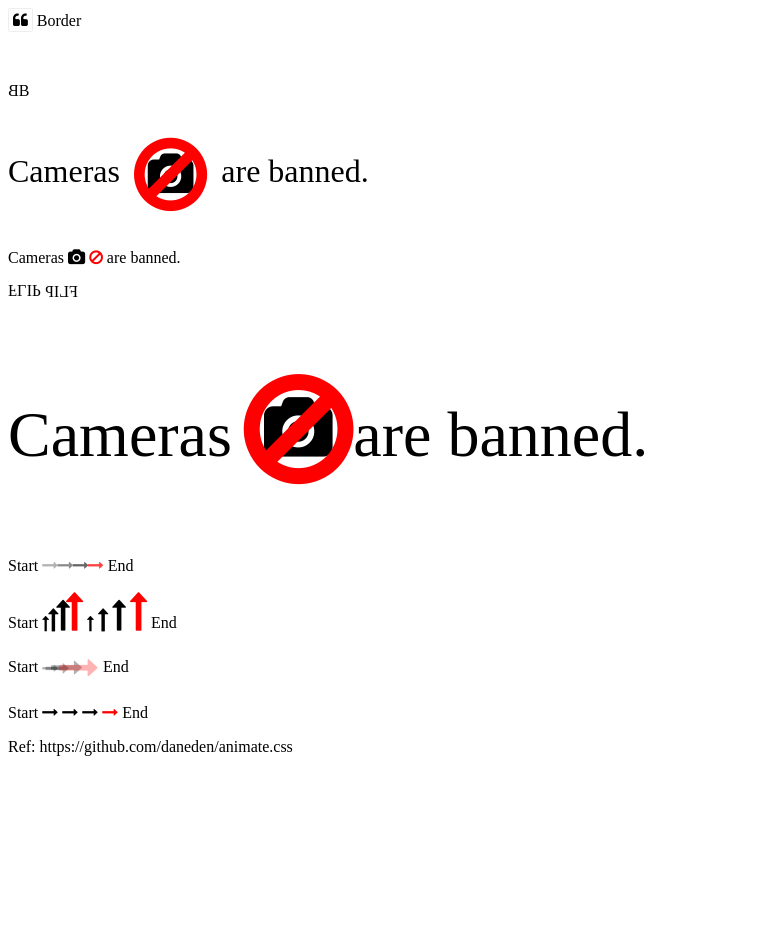
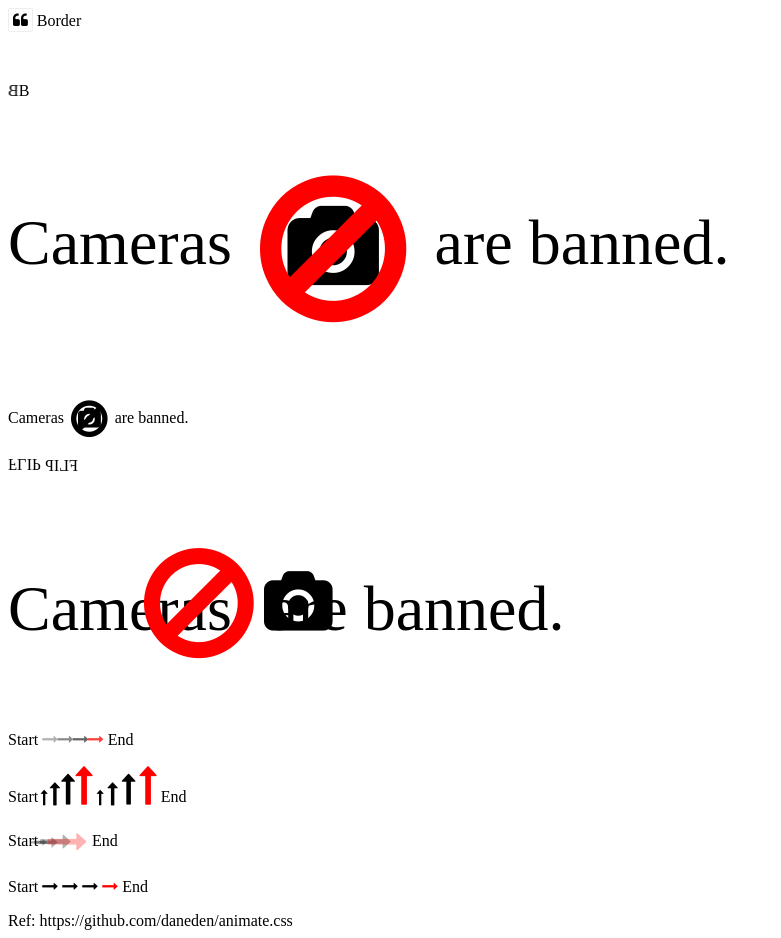
Before and after one commit to amitguptagwl/tag-based-styler, a plain HTML site: page index.html in a window 1280 px wide. Shown: the part 680-1618 px from the top of the page, without its empty margins (0-781 px from the left). Before the commit the page ends 1444 px from the top, so only its background shows below. Drawn offline with nearby package versions, Linux system fonts and the light colour scheme.

Commit message:
Change the way to pull
1. Let user pull selected item
2. pull as per element width not total width.

```diff
--- a/index.html
+++ b/index.html
@@ -87,7 +87,7 @@
 <p><i class="ds" text="amit" ds_transform="rotate(45deg)"></i></p>
 <p><i class="fa fa-flip-horizontal">B</i>B</i></p>
 
-<p class="large">Cameras
+<p style="font-size: 5vw">Cameras
 <span  class="fa-stack fa-lg">
 	<i  class="fa fa-camera fa-stack-1x"></i>
 	<i  class="fa fa-ban fa-stack-2x red"></i>
@@ -96,15 +96,15 @@ are banned.
 </p>
 
 <p>Cameras
-<span>
-	<i  class="fa fa-camera"></i>
-	<i  class="fa fa-ban" size=2 style="color: red"></i>
+<span class="fa-stack fa-lg">
+	<i  class="fa fa-camera fa-stack-1x"></i>
+	<i  class="fa fa-ban fa-stack-2x"></i>
 </span>
 are banned.
 </p>
 <p><span class="fa fa-flip-vertical">FLIP</span> <span class="fa fa-flip-horizontal">FLIP</span></p>
 <p style="font-size: 5vw">Cameras&nbsp;
-	<span class="ds_stack fa rubberBand animated infinite mdl" pull="82" font-size="1,2">
+	<span class="ds_stack fa rubberBand animated infinite mdl" pull="43|1" font-size="1,2">
 		<i  class="fa fa-camera"></i>
 		<i  class="fa fa-ban red"></i>
 	</span>are banned.
@@ -112,7 +112,7 @@ are banned.
 
 <p>
 	Start
-	<span class="ds_stack" pull="30" opacity="0.3,1">
+	<span class="ds_stack" pull="30|1,2,3" opacity="0.3,1">
 		<i class="fa fa-long-arrow-right ds_i"></i>
 		<i class="fa fa-long-arrow-right ds_i"></i>
 		<i class="fa fa-long-arrow-right ds_i"></i>
@@ -212,17 +212,34 @@ https://github.com/daneden/animate.css
 
 			var pullV = p.attr("pull");
 			if(pullV){
-				var cArr = p.children();
-				var m = -0.01*pullV;
-				for(k =1; k< cArr.length; k++){
-					//var ow=$(cArr[k]).outerWidth();
-					$(cArr[k]).css("margin-left",m+"em");
-				}
+				ds_pull(p,pullV);
 			}
 
 			setIncrementalProperty(p,"opacity","");
 			setIncrementalProperty(p,"font-size","em");
+		}
 
+		function ds_pull(el,v){
+			var cArr = el.children();
+			var percentage = 1;
+			var items;
+			if(v.indexOf("|") > -1){
+				var tmp = v.split("|");
+				percentage = -0.01*Number(tmp[0]);
+				items = tmp[1].split(",");
+				console.log(items);
+			}else{
+				percentage = -0.01*v;
+				items = new Array(cArr.length);
+				for(var k =0; k< items.length;){
+					items[k] = k++;
+				}
+			}
+			for(var k =0; k< items.length; k++){
+				var c_el= cArr[items[k]];
+				var w=($(c_el).width())/16;
+				$(c_el).css("margin-left",(w*percentage)+"em");
+			}
 		}
 
 		function setIncrementalProperty(parent,prop,sufix){
```
